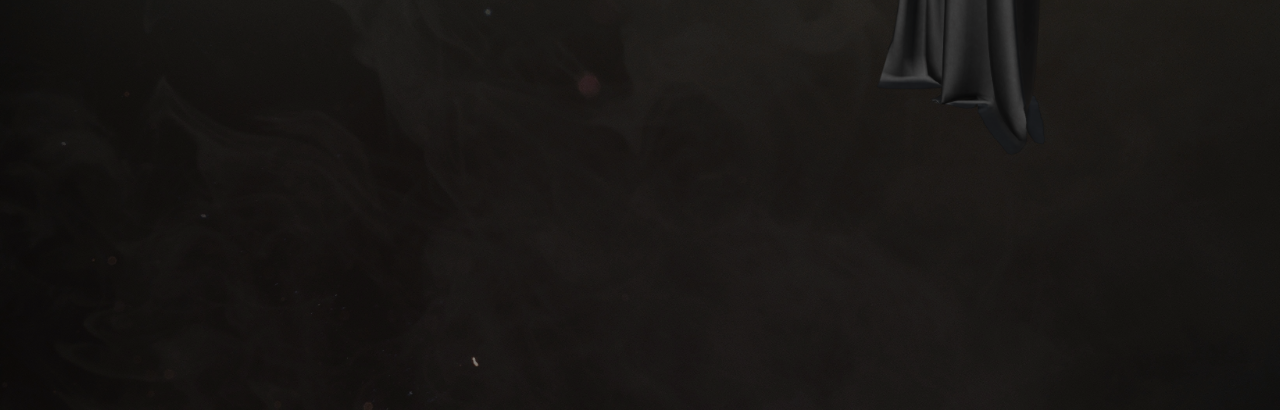
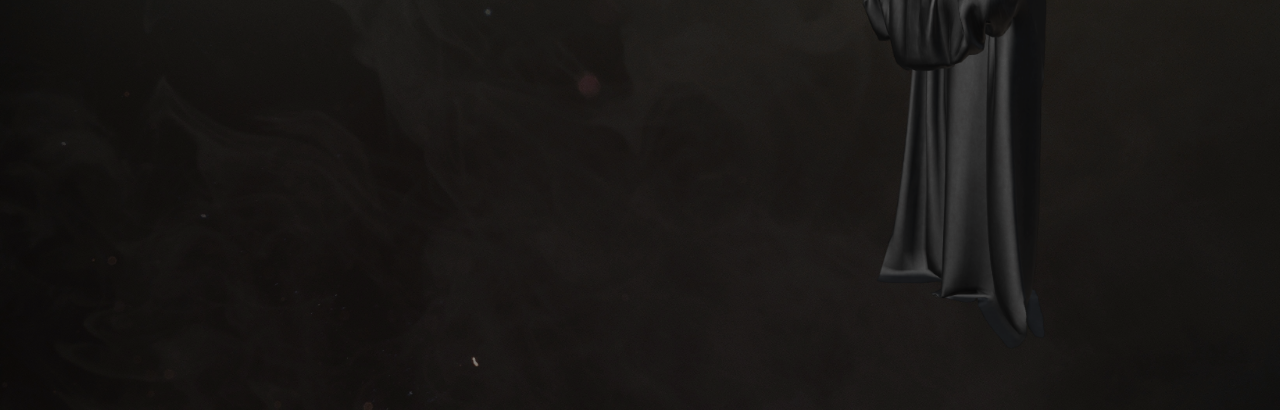
Before and after one commit to Svampp/annapennie.github.io, a plain HTML site: page index.html in a window 1280 px wide. Shown: the part 390-800 px from the top of the page. Drawn offline with Linux system fonts and the light colour scheme.

Commit message:
Update styles.css

```diff
--- a/styles.css
+++ b/styles.css
@@ -138,7 +138,7 @@ h2 {
     right: 15%; /* Сдвигаем контейнер левее на 15% от правого края */
     width: 20%; /* Увеличиваем ширину контейнера */
     height: auto; /* Высота автоматическая */
-    transform: translateY(-70%); /* Центрируем по вертикали */
+    transform: translateY(-30%); /* Центрируем по вертикали */
     z-index: 1;
     display: flex;
     justify-content: center;
```
